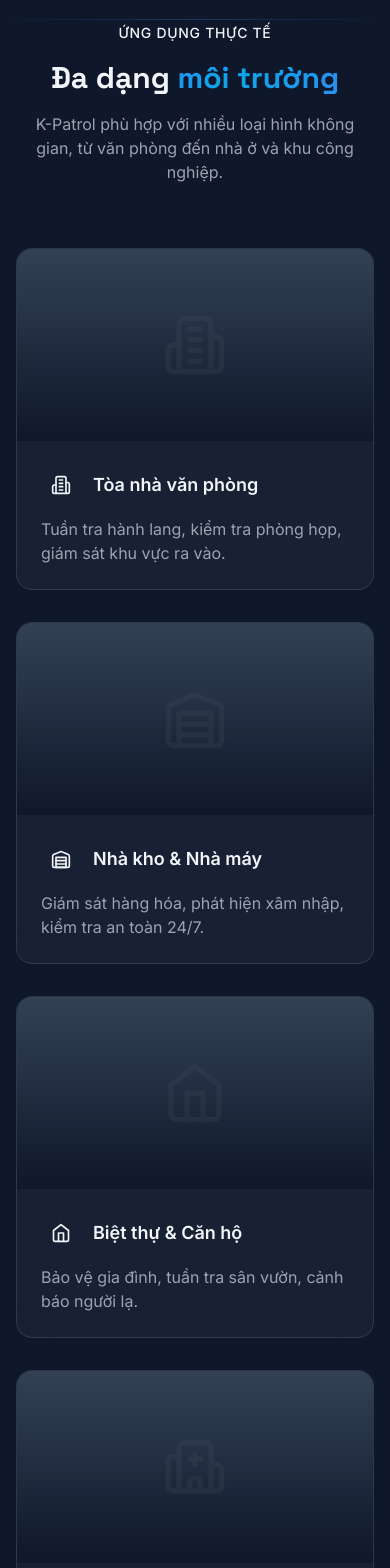
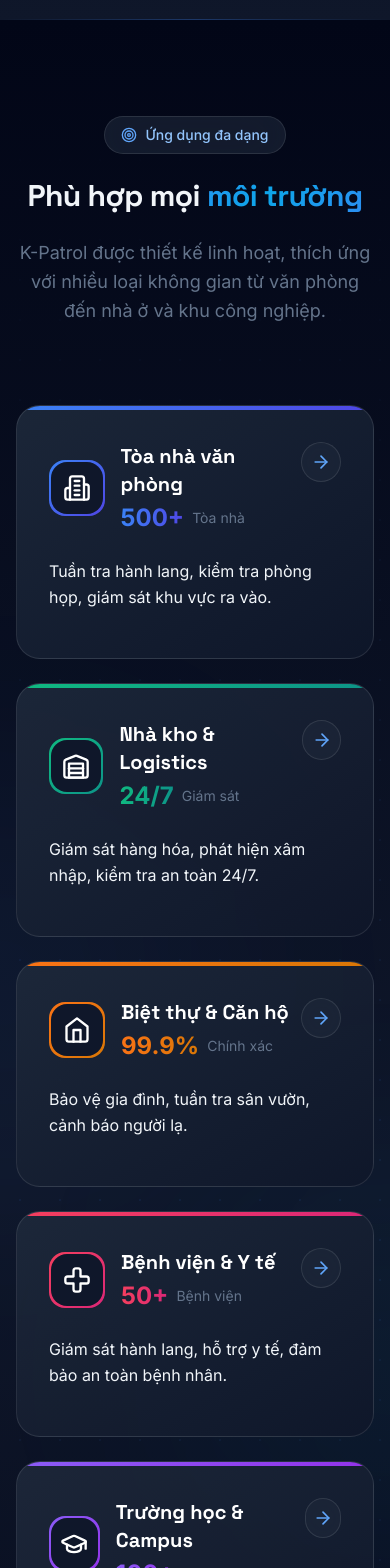
Before and after one commit to KPatrol/KPatrol_WebCommerce, a Next.js app: page / in a window 390 px wide. Shown: the part 5740-7308 px from the top of the page. Built offline with nearby package versions, Linux system fonts and the light colour scheme.

Commit message:
feat: add expandable use cases with gradient cards

```diff
--- a/src/components/sections/UseCasesSection.tsx
+++ b/src/components/sections/UseCasesSection.tsx
@@ -1,92 +1,247 @@
 'use client';
 
-import { motion } from 'framer-motion';
-import { Building2, Home, Warehouse, Hospital } from 'lucide-react';
+import { motion, useScroll, useTransform } from 'framer-motion';
+import { useRef, useState } from 'react';
+import {
+  Building2,
+  Home,
+  Warehouse,
+  Cross,
+  GraduationCap,
+  Factory,
+  ArrowRight,
+  CheckCircle,
+  Users,
+  Target
+} from 'lucide-react';
 
 const useCases = [
   {
     icon: Building2,
     title: 'Tòa nhà văn phòng',
-    description: 'Tuần tra hành lang, kiểm tra phòng họp, giám sát khu vực ra vào.',
-    image: '/images/office.jpg',
+    shortDescription: 'Tuần tra hành lang, kiểm tra phòng họp, giám sát khu vực ra vào.',
+    fullDescription: 'K-Patrol giám sát tự động các tầng văn phòng, phát hiện người lạ ngoài giờ làm việc, và gửi cảnh báo real-time cho bảo vệ.',
+    benefits: ['Giảm 70% chi phí bảo vệ', 'Hoạt động 24/7 không gián đoạn', 'Tích hợp hệ thống access control'],
+    gradient: 'from-blue-500 to-indigo-600',
+    stats: { value: '500+', label: 'Tòa nhà' },
   },
   {
     icon: Warehouse,
-    title: 'Nhà kho & Nhà máy',
-    description: 'Giám sát hàng hóa, phát hiện xâm nhập, kiểm tra an toàn 24/7.',
-    image: '/images/warehouse.jpg',
+    title: 'Nhà kho & Logistics',
+    shortDescription: 'Giám sát hàng hóa, phát hiện xâm nhập, kiểm tra an toàn 24/7.',
+    fullDescription: 'Tự động tuần tra theo lịch trình, kiểm tra hàng hóa bằng AI, phát hiện cháy nổ và đột nhập sớm nhất.',
+    benefits: ['Phát hiện mất mát ngay lập tức', 'Kiểm tra tồn kho tự động', 'Cảnh báo cháy nổ sớm'],
+    gradient: 'from-emerald-500 to-teal-600',
+    stats: { value: '24/7', label: 'Giám sát' },
   },
   {
     icon: Home,
     title: 'Biệt thự & Căn hộ',
-    description: 'Bảo vệ gia đình, tuần tra sân vườn, cảnh báo người lạ.',
-    image: '/images/home.jpg',
+    shortDescription: 'Bảo vệ gia đình, tuần tra sân vườn, cảnh báo người lạ.',
+    fullDescription: 'Robot thông minh bảo vệ ngôi nhà của bạn. Nhận diện khuôn mặt gia đình, cảnh báo người lạ qua app.',
+    benefits: ['Nhận diện khuôn mặt gia đình', 'Cảnh báo push notification', 'Điều khiển từ xa mọi lúc'],
+    gradient: 'from-orange-500 to-amber-600',
+    stats: { value: '99.9%', label: 'Chính xác' },
   },
   {
-    icon: Hospital,
-    title: 'Bệnh viện & Trường học',
-    description: 'Giám sát hành lang, hỗ trợ y tế, đảm bảo an toàn khuôn viên.',
-    image: '/images/hospital.jpg',
+    icon: Cross,
+    title: 'Bệnh viện & Y tế',
+    shortDescription: 'Giám sát hành lang, hỗ trợ y tế, đảm bảo an toàn bệnh nhân.',
+    fullDescription: 'Tuần tra các khu vực bệnh viện, kiểm tra an ninh ban đêm, hỗ trợ dẫn đường cho bệnh nhân và người nhà.',
+    benefits: ['Không tiếp xúc, giảm lây nhiễm', 'Hoạt động yên tĩnh', 'Hỗ trợ dẫn đường'],
+    gradient: 'from-rose-500 to-pink-600',
+    stats: { value: '50+', label: 'Bệnh viện' },
+  },
+  {
+    icon: GraduationCap,
+    title: 'Trường học & Campus',
+    shortDescription: 'Đảm bảo an toàn khuôn viên, giám sát giờ tan học.',
+    fullDescription: 'Tuần tra khuôn viên trường, giám sát khu vực cổng trường, phát hiện và cảnh báo hành vi bất thường.',
+    benefits: ['An toàn cho học sinh', 'Giám sát cổng trường', 'Báo cáo realtime'],
+    gradient: 'from-violet-500 to-purple-600',
+    stats: { value: '100+', label: 'Trường học' },
+  },
+  {
+    icon: Factory,
+    title: 'Nhà máy sản xuất',
+    shortDescription: 'Giám sát dây chuyền, phát hiện sự cố, kiểm tra an toàn.',
+    fullDescription: 'Tuần tra nhà máy 24/7, phát hiện sự cố dây chuyền, đảm bảo an toàn lao động và phòng chống cháy nổ.',
+    benefits: ['Phát hiện sự cố sớm', 'Giảm thời gian downtime', 'An toàn lao động'],
+    gradient: 'from-cyan-500 to-blue-600',
+    stats: { value: '200+', label: 'Nhà máy' },
   },
 ];
 
+function UseCaseCard({ useCase, index }: { useCase: typeof useCases[0]; index: number }) {
+  const [isExpanded, setIsExpanded] = useState(false);
+  const Icon = useCase.icon;
+
+  return (
+    <motion.div
+      initial={{ opacity: 0, y: 40 }}
+      whileInView={{ opacity: 1, y: 0 }}
+      viewport={{ once: true, margin: "-50px" }}
+      transition={{ delay: index * 0.1, duration: 0.6 }}
+      className="group relative"
+    >
+      <div
+        className={`
+          relative rounded-3xl overflow-hidden cursor-pointer
+          bg-gradient-to-br from-dark-800/90 to-dark-900/90
+          border border-white/10 hover:border-kpatrol-500/40
+          transition-all duration-500
+          ${isExpanded ? 'ring-2 ring-kpatrol-500/30' : ''}
+        `}
+        onClick={() => setIsExpanded(!isExpanded)}
+      >
+        {/* Top Gradient Bar */}
+        <div className={`h-1 w-full bg-gradient-to-r ${useCase.gradient}`} />
+
+        {/* Main Content */}
+        <div className="p-8">
+          {/* Header */}
+          <div className="flex items-start justify-between mb-6">
+            <div className="flex items-center gap-4">
+              <div className={`w-14 h-14 rounded-2xl bg-gradient-to-br ${useCase.gradient} p-0.5`}>
+                <div className="w-full h-full rounded-2xl bg-dark-900 flex items-center justify-center">
+                  <Icon className="w-7 h-7 text-white" />
+                </div>
+              </div>
+              <div>
+                <h3 className="text-xl font-bold font-display text-white group-hover:text-kpatrol-300 transition-colors">
+                  {useCase.title}
+                </h3>
+                <div className="flex items-center gap-2 mt-1">
+                  <span className={`text-2xl font-bold bg-gradient-to-r ${useCase.gradient} bg-clip-text text-transparent`}>
+                    {useCase.stats.value}
+                  </span>
+                  <span className="text-sm text-dark-500">{useCase.stats.label}</span>
+                </div>
+              </div>
+            </div>
+
+            <motion.div
+              animate={{ rotate: isExpanded ? 90 : 0 }}
+              className="w-10 h-10 rounded-full glass flex items-center justify-center"
+            >
+              <ArrowRight className="w-5 h-5 text-kpatrol-400" />
+            </motion.div>
+          </div>
+
+          {/* Description */}
+          <p className="text-dark-400 leading-relaxed mb-4">
+            {isExpanded ? useCase.fullDescription : useCase.shortDescription}
+          </p>
+
+          {/* Expanded Content */}
+          <motion.div
+            initial={false}
+            animate={{ height: isExpanded ? 'auto' : 0, opacity: isExpanded ? 1 : 0 }}
+            transition={{ duration: 0.3 }}
+            className="overflow-hidden"
+          >
+            <div className="pt-4 border-t border-white/10">
+              <p className="text-sm font-medium text-kpatrol-400 mb-3">Lợi ích nổi bật:</p>
+              <ul className="space-y-2">
+                {useCase.benefits.map((benefit, i) => (
+                  <motion.li
+                    key={i}
+                    initial={{ opacity: 0, x: -20 }}
+                    animate={{ opacity: 1, x: 0 }}
+                    transition={{ delay: i * 0.1 }}
+                    className="flex items-center gap-3 text-dark-400"
+                  >
+                    <CheckCircle className="w-4 h-4 text-emerald-500 shrink-0" />
+                    <span className="text-sm">{benefit}</span>
+                  </motion.li>
+                ))}
+              </ul>
+            </div>
+          </motion.div>
+        </div>
+
+        {/* Background Glow on Hover */}
+        <div className={`absolute inset-0 bg-gradient-to-br ${useCase.gradient} opacity-0 group-hover:opacity-5 transition-opacity pointer-events-none`} />
+      </div>
+    </motion.div>
+  );
+}
+
 export function UseCasesSection() {
+  const containerRef = useRef<HTMLDivElement>(null);
+
   return (
-    <section id="use-cases" className="section-padding relative overflow-hidden">
-      <div className="absolute inset-0 grid-bg opacity-20" />
+    <section id="use-cases" className="section relative" ref={containerRef}>
+      {/* Background */}
+      <div className="absolute inset-0 bg-dark-900" />
+      <div className="absolute inset-0 bg-dots opacity-50" />
+      <div className="absolute inset-0 bg-gradient-to-b from-dark-950 via-transparent to-dark-950" />
+
+      {/* Decorative Orbs */}
+      <div className="absolute top-1/3 -left-48 w-96 h-96 rounded-full bg-kpatrol-500/5 blur-[120px]" />
+      <div className="absolute bottom-1/3 -right-48 w-96 h-96 rounded-full bg-accent-500/5 blur-[120px]" />
 
       <div className="container-custom relative z-10">
-        {/* Header */}
+        {/* Section Header */}
         <motion.div
-          initial={{ opacity: 0, y: 20 }}
+          initial={{ opacity: 0, y: 30 }}
           whileInView={{ opacity: 1, y: 0 }}
           viewport={{ once: true }}
-          className="text-center mb-16"
+          className="text-center mb-20"
         >
-          <span className="text-primary-500 text-sm font-medium uppercase tracking-wider">
-            Ứng dụng thực tế
-          </span>
-          <h2 className="text-3xl md:text-4xl font-bold font-display mt-4">
-            Đa dạng <span className="gradient-text">môi trường</span>
+          <motion.div
+            initial={{ opacity: 0, scale: 0.9 }}
+            whileInView={{ opacity: 1, scale: 1 }}
+            viewport={{ once: true }}
+            className="inline-flex items-center gap-2 px-4 py-2 rounded-full glass mb-6"
+          >
+            <Target className="w-4 h-4 text-kpatrol-400" />
+            <span className="text-sm font-medium text-kpatrol-300">Ứng dụng đa dạng</span>
+          </motion.div>
+
+          <h2 className="heading-display text-3xl md:text-4xl lg:text-5xl mb-6">
+            Phù hợp mọi <span className="gradient-text">môi trường</span>
           </h2>
-          <p className="text-gray-400 mt-4 max-w-2xl mx-auto">
-            K-Patrol phù hợp với nhiều loại hình không gian,
+          <p className="text-dark-500 text-lg max-w-2xl mx-auto leading-relaxed">
+            K-Patrol được thiết kế linh hoạt, thích ứng với nhiều loại không gian
             từ văn phòng đến nhà ở và khu công nghiệp.
           </p>
         </motion.div>
 
         {/* Use Cases Grid */}
-        <div className="grid md:grid-cols-2 gap-8">
+        <div className="grid md:grid-cols-2 lg:grid-cols-3 gap-6">
           {useCases.map((useCase, index) => (
+            <UseCaseCard key={useCase.title} useCase={useCase} index={index} />
+          ))}
+        </div>
+
+        {/* Bottom CTA */}
         <motion.div
-              key={useCase.title}
-              initial={{ opacity: 0, y: 20 }}
+          initial={{ opacity: 0, y: 30 }}
           whileInView={{ opacity: 1, y: 0 }}
           viewport={{ once: true }}
-              transition={{ delay: index * 0.1 }}
-              className="glass rounded-2xl overflow-hidden group hover:border-primary-500/50 transition-all duration-300"
+          className="mt-20 text-center"
         >
-              {/* Image placeholder */}
-              <div className="h-48 bg-dark-700 relative overflow-hidden">
-                <div className="absolute inset-0 bg-gradient-to-t from-dark-900 to-transparent" />
-                <div className="absolute inset-0 flex items-center justify-center text-gray-600">
-                  <useCase.icon className="w-16 h-16 opacity-20" />
+          <div className="inline-flex items-center gap-8 p-8 rounded-3xl glass">
+            <div className="flex items-center gap-3">
+              <Users className="w-8 h-8 text-kpatrol-400" />
+              <div className="text-left">
+                <p className="text-2xl font-bold font-display gradient-text">1000+</p>
+                <p className="text-sm text-dark-500">Khách hàng tin dùng</p>
               </div>
             </div>
 
-              {/* Content */}
-              <div className="p-6">
-                <div className="flex items-center gap-3 mb-3">
-                  <div className="w-10 h-10 rounded-lg bg-primary-500/20 flex items-center justify-center">
-                    <useCase.icon className="w-5 h-5 text-primary-400" />
+            <div className="w-px h-12 bg-dark-700" />
+
+            <div className="text-left">
+              <p className="text-dark-400 mb-2">Bạn có dự án cần giám sát?</p>
+              <a href="#contact" className="inline-flex items-center gap-2 text-kpatrol-400 hover:text-kpatrol-300 font-medium transition-colors">
+                Liên hệ tư vấn miễn phí
+                <ArrowRight className="w-4 h-4" />
+              </a>
             </div>
-                  <h3 className="text-lg font-semibold">{useCase.title}</h3>
-                </div>
-                <p className="text-gray-400">{useCase.description}</p>
           </div>
         </motion.div>
-          ))}
-        </div>
       </div>
     </section>
   );
```
Lines whose indentation alone changed are shown as unchanged.
